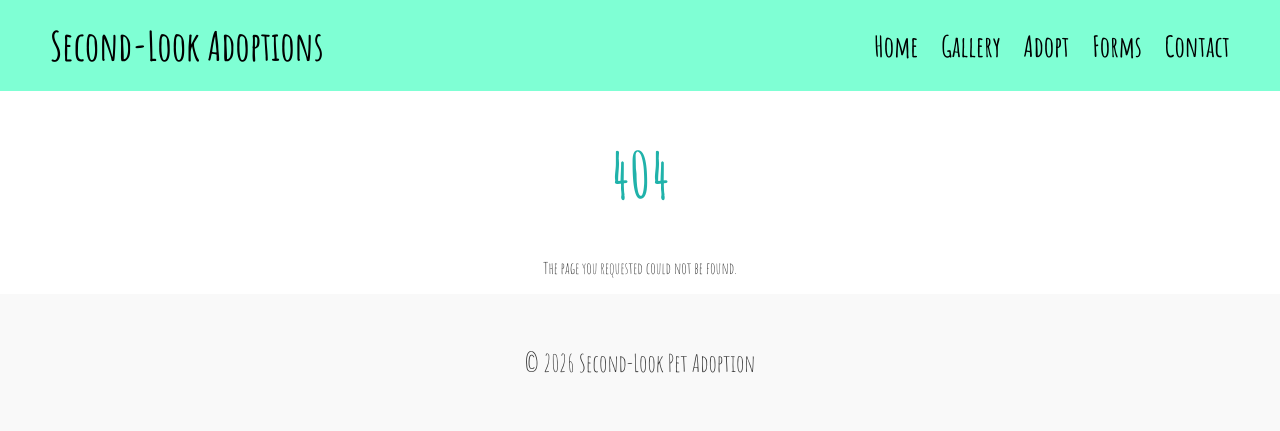
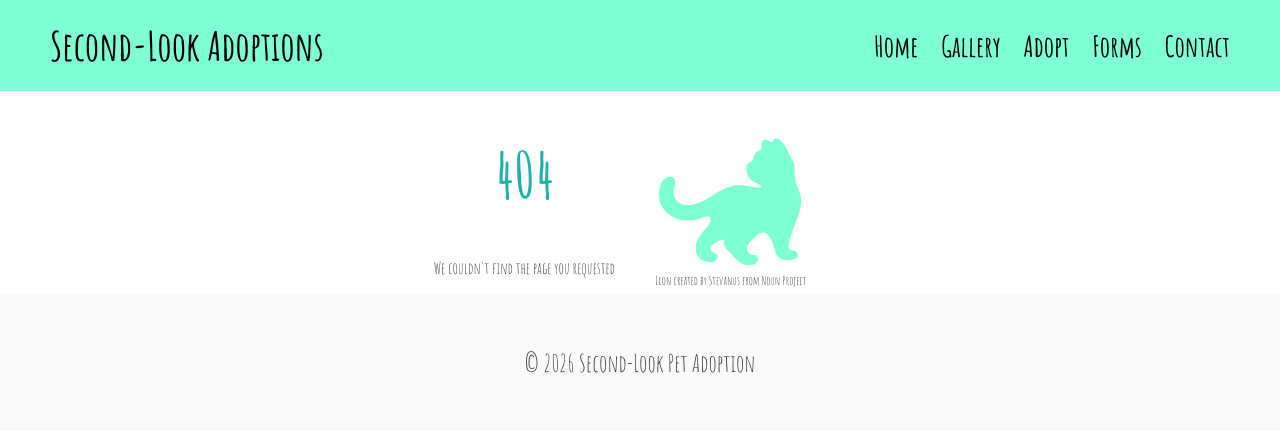
Before and after one commit to marvinursua8/ACIT-2911---Agile-Development-Project, a Python web app: template web/templates/errors/404.html in a window 1280 px wide. Shown: the top 431 px of the page. Run offline with Jinja, Linux system fonts and the light colour scheme; the template is opened without the code that fills it, so the values that code supplies are empty.

Commit message:
Add cute icon to error pages

```diff
--- a/web/static/styles/styles.css
+++ b/web/static/styles/styles.css
@@ -563,3 +563,20 @@ form label {
   position: relative;
   overflow: hidden;
 }
+
+#error-page {
+  display: flex;
+  justify-content: center;
+}
+
+#error-page figure {
+  transform: translateY(+10px);
+  margin-top: auto;
+}
+#error-page img {
+  max-width: 100%;
+  height: auto;
+}
+#error-page figcaption {
+  font-size: 0.75rem;
+}
--- a/web/templates/errors/404.html
+++ b/web/templates/errors/404.html
@@ -1,6 +1,14 @@
 {% extends "base.html" %}
 
 {% block content %}
-    <h1>404</h1>
-    <p>The page you requested could not be found.</p>
+<div id="error-page">
+    <div>
+        <h1>404</h1>
+        <p>We couldn't find the page you requested</p>
+    </div>
+    <figure>
+        <img src="{{ url_for('static', filename='graphics/cat.svg') }}" width="150" alt="Simple seafoam green cat icon" />
+        <figcaption>Icon created by Stevanus from Noun Project</figcaption>
+    </figure>
+    </div>
 {% endblock %}
```
Also changed, not shown: web/templates/errors/generic.html (+10 -2 lines), web/static/graphics/cat.svg (added).
